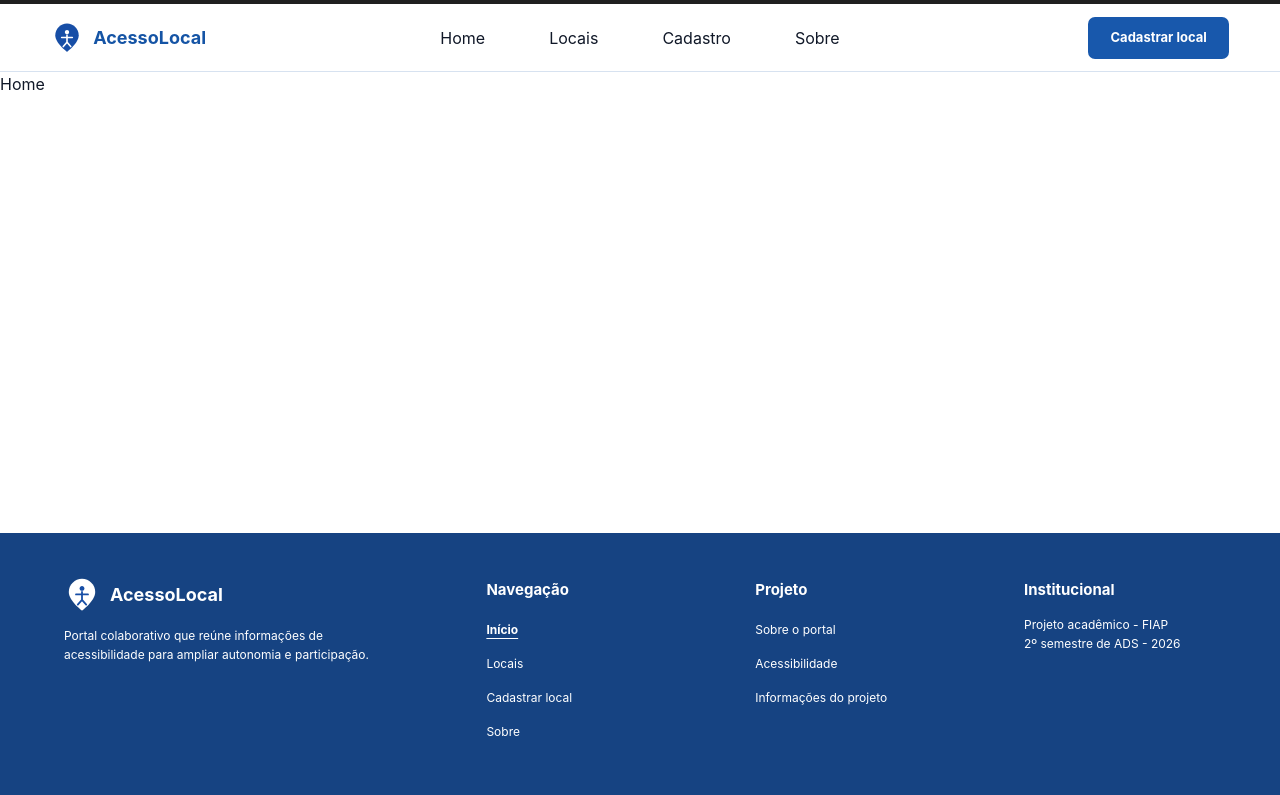
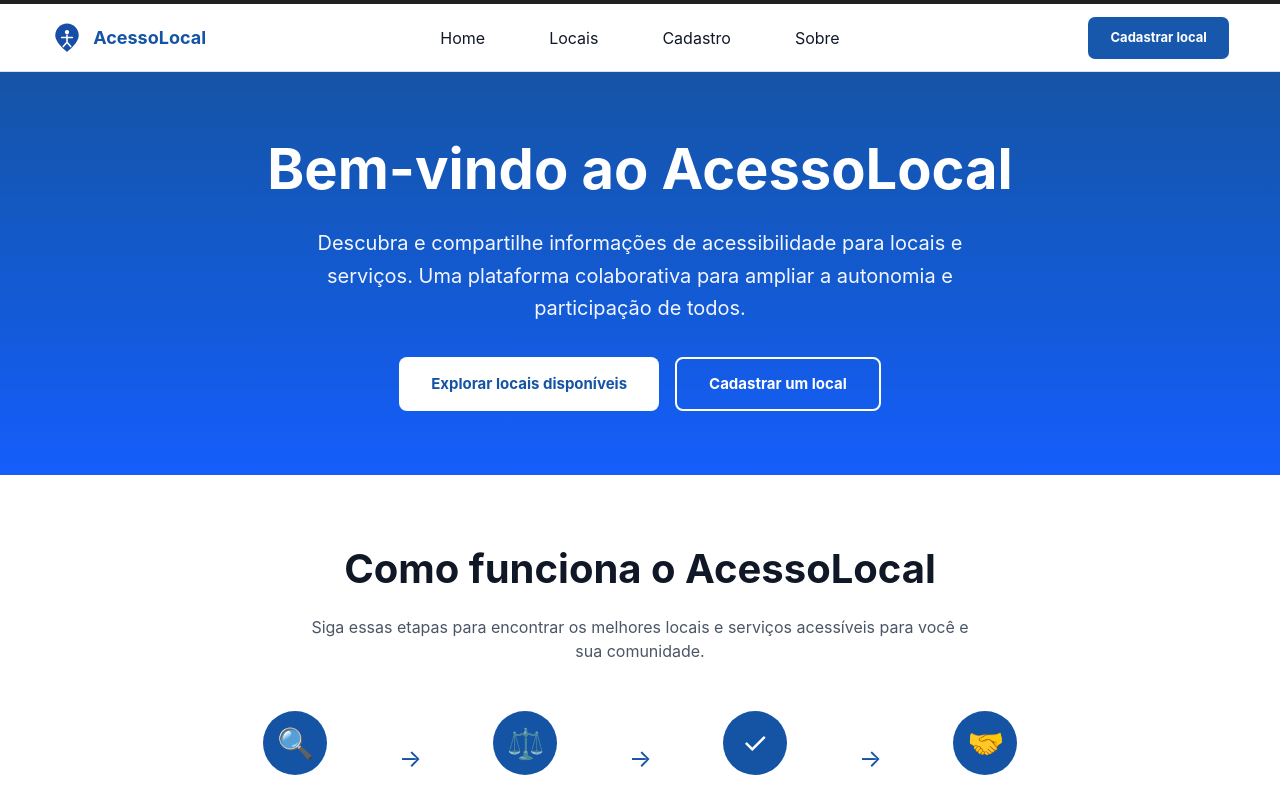
Before and after one commit to 1TDSPw-26/portal-locais-acessiveis, a React (Vite) app: page / in a window 1280 px wide. Shown: the top 795 px of the page. Built offline with nearby package versions, Linux system fonts and the light colour scheme.

Commit message:
feat: correções na main.tsx e app.tsx

```diff
--- a/src/App.tsx
+++ b/src/App.tsx
@@ -1,7 +1,5 @@
-import MainLayout from './components/MainLayout/Main'
+import AppRoutes from './routes/AppRoutes'
 
 export default function App() {
-  return (
-    <MainLayout />
-  )
+  return <AppRoutes />
 }
--- a/src/main.tsx
+++ b/src/main.tsx
@@ -1,47 +1,14 @@
 import { StrictMode } from 'react'
 import { createRoot } from 'react-dom/client'
+import { BrowserRouter } from 'react-router-dom'
+
 import App from './App'
 import './index.css'
 
-import { createBrowserRouter, RouterProvider } from 'react-router-dom'
-
-import Home from './routes/Home/index.tsx'
-import Locais from './routes/Locais/index.tsx'
-import Cadastro from './routes/Cadastro/index.tsx'
-import Sobre from './routes/Sobre/index.tsx'
-import NotFound from './pages/NotFound/NotFound.tsx'
-
-const router = createBrowserRouter([
-  {
-    path: '/',
-    element: <App />,
-    children: [
-      {
-        index: true,
-        element: <Home />,
-      },
-      {
-        path: '/locais',
-        element: <Locais />,
-      },
-      {
-        path: '/cadastro',
-        element: <Cadastro />,
-      },
-      {
-        path: '/sobre',
-        element: <Sobre />,
-      },
-      {
-        path: '/*',
-        element: <NotFound />,
-      },
-    ],
-  },
-])
-
 createRoot(document.getElementById('root')!).render(
   <StrictMode>
-    <RouterProvider router={router} />
+    <BrowserRouter>
+      <App />
+    </BrowserRouter>
   </StrictMode>,
 )
```
